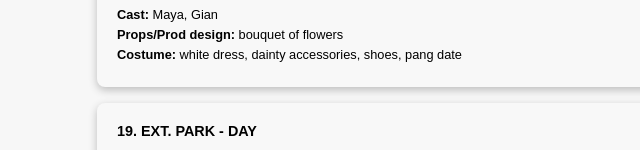
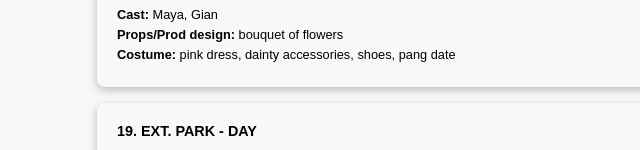
Before and after one commit to jamesricarte/siyamday2shoot, a plain HTML site: page index.html in a window 1280 px wide. Shown: the part 637-787 px from the top of the page, 11-651 px from the left. Drawn offline with Linux system fonts and the light colour scheme.

Commit message:
Update index.html

```diff
--- a/index.html
+++ b/index.html
@@ -152,7 +152,7 @@
             <div>
                 <p class="other-info cast"><span>Cast:</span> Maya, Gian</p>
                 <p class="other-info props"><span>Props/Prod design:</span> bouquet of flowers</p>
-                <p class="other-info costume"><span>Costume:</span> white dress, dainty accessories, shoes, pang date</p>
+                <p class="other-info costume"><span>Costume:</span> pink dress, dainty accessories, shoes, pang date</p>
             </div>
         </div>
         <div class="dropdown-div">
```
